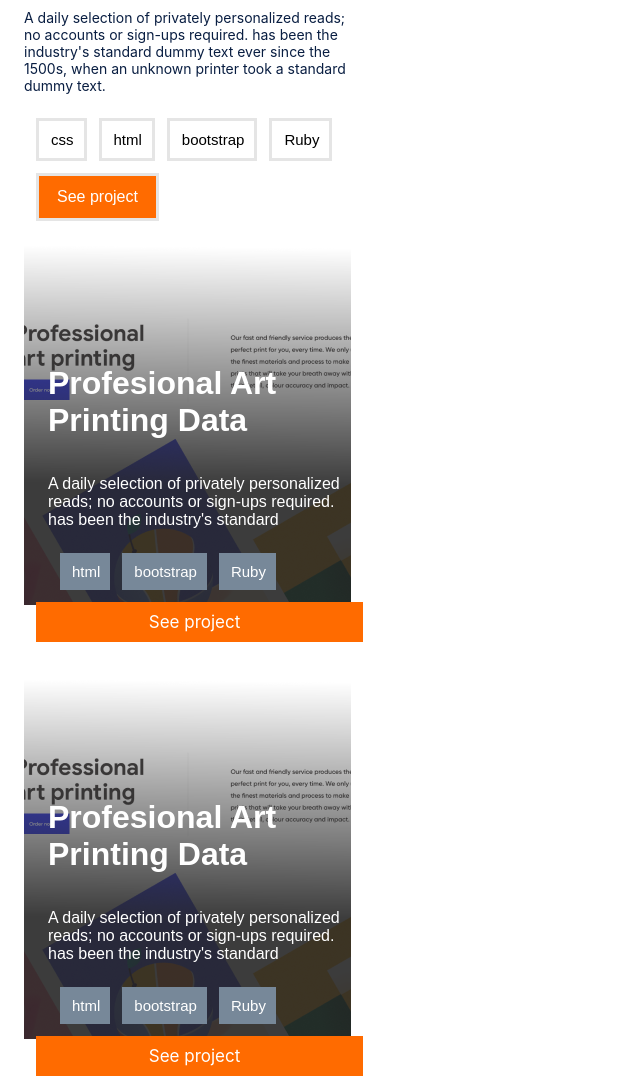
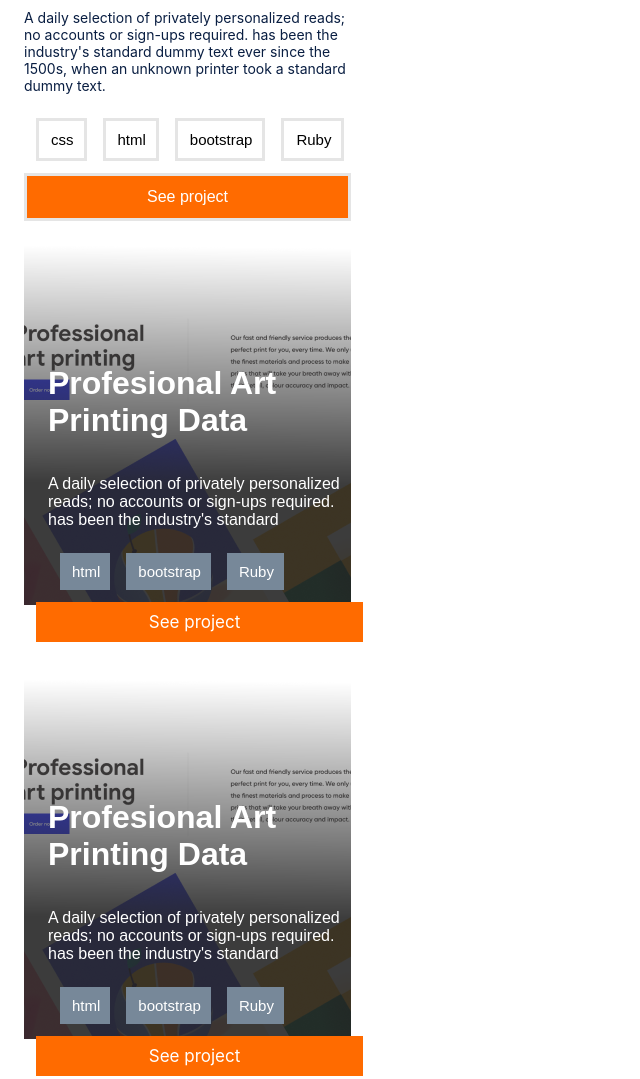
Before and after one commit to aster-alemu/Mobile-Version, a website: page index.html in a window 1280 px wide. Shown: the part 1418-2497 px from the top of the page, without its empty margins (0-640 px from the left). Drawn offline with Linux system fonts and the light colour scheme.

Commit message:
Add files

```diff
--- a/style.css
+++ b/style.css
@@ -136,7 +136,7 @@ img {
 }
 
 .cards li {
-  float: left;
+  display: inline;
   list-style: none;
 }
 
@@ -159,6 +159,7 @@ img {
   color: #fff;
   font-size: 16px;
   padding: 12px;
+  margin-left: 0;
 }
 
 .button:hover {
```
